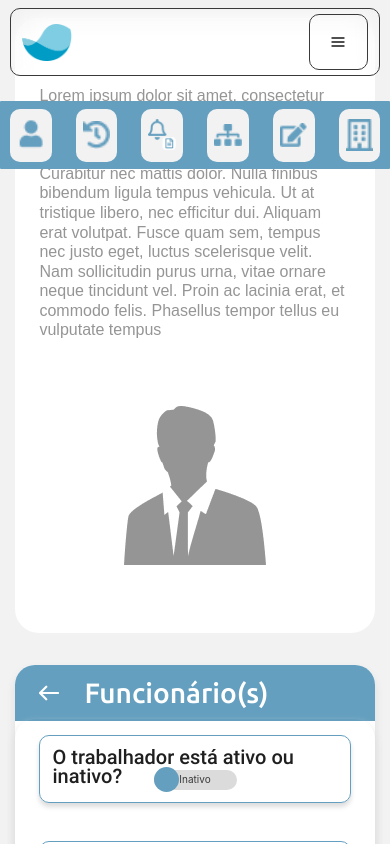
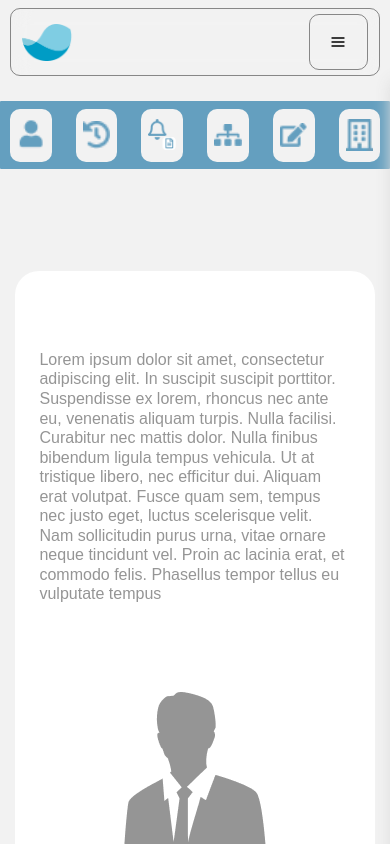
Before and after one commit to EriveltonMGit/Desafio-Front, a Next.js app: page /Pages/Funcionarios in a window 390 px wide. Shown: the top 844 px of the page. Built offline with nearby package versions, Linux system fonts and the light colour scheme.

Commit message:
chore: add resposividade  menu device

```diff
--- a/src/Components/FormAntDesing/AntDesingForm.css
+++ b/src/Components/FormAntDesing/AntDesingForm.css
@@ -369,6 +369,7 @@
 
     justify-content: space-around;
     position: relative;
+
     top: 16px;
 
 
--- a/src/Components/NavDevice/NavDevice.css
+++ b/src/Components/NavDevice/NavDevice.css
@@ -1,18 +1,15 @@
-
-
 @media (min-width: 1024px) {
   #menu_device {
     display: none;
   }
-  .container_menu_device{
+  .container_menu_device {
     display: none;
   }
 }
 
-
-@media (max-width:480px) {
+@media (max-width: 480px) {
   /* container_menu_device */
- .container_menu_device{
+  .container_menu_device {
     position: fixed;
     top: 0;
     width: 95%;
@@ -22,26 +19,25 @@
     backdrop-filter: blur(10px);
     z-index: 9000;
     border-radius: 10px;
-    border: 1px solid #3a3a3a;
+    border: 1px solid #3a3a3a94;
     display: flex;
     align-items: center;
     justify-content: space-between;
     z-index: 9999;
-    img{
+    img {
       width: 13vw;
       margin-left: 3vw;
     }
   }
-.btn-cart{
+  .btn-cart {
     width: 15vw;
     height: 85%;
-  border: 1px solid #3a3a3a;
+    border: 1px solid #3a3a3a94;
     margin-right: 3vw;
     border-radius: 10px;
     display: flex;
     align-items: center;
     justify-content: center;
-
   }
   /* Container do menu */
   #menu_device {
@@ -63,7 +59,7 @@ z-index: 9999;
     flex-direction: column;
     gap: 1vh;
     padding: 0.5rem;
-  transform: translateX(110%); /* Esconde o menu fora da tela */
+    transform: translateX(100%); /* Esconde o menu fora da tela */
     transition: transform 0.3s ease-in-out;
   }
 
@@ -115,8 +111,7 @@ z-index: 9999;
     transition: background-color 0.3s ease;
     width: 100%;
 
-  p{
-
+    p {
       font-size: 20px;
       line-height: 19.55px;
       font-weight: 400;
@@ -152,8 +147,7 @@ z-index: 9999;
 
     margin-bottom: 10vh;
 
-  p{
-
+    p {
       font-size: 20px;
       line-height: 19.55px;
       font-weight: 400;
@@ -161,10 +155,11 @@ z-index: 9999;
     }
   }
 
-
-
   /* Imagem no rodapé */
   .rodape_menu_device img {
     width: 8vw;
   }
+  .icon-elipsi {
+    color: black;
   }
+}
--- a/src/Components/NavDevice/NavDevice.tsx
+++ b/src/Components/NavDevice/NavDevice.tsx
@@ -29,7 +29,7 @@ const NavMenu: React.FC = () => {
       <nav className="container_menu_device">
         <img src="/favicon.png" alt="logo" loading="lazy" />
         <button className="btn-cart" onClick={toggleMenu}>
-          <FiMenu />
+          <FiMenu className="icon-elipsi"/>
         </button>
       </nav>
 
--- a/src/app/Pages/Funcionarios/Funcionarios.css
+++ b/src/app/Pages/Funcionarios/Funcionarios.css
@@ -26,7 +26,6 @@
   align-items: center;
   justify-content: center;
   flex-direction: column;
-
 }
 
 /* AQUI FICA A  SECTION FORM */
@@ -37,8 +36,6 @@
   display: flex;
   align-items: flex-start;
   justify-content: space-around;
-
-
 }
 
 /* content_cadastro_container */
@@ -50,7 +47,6 @@
   align-items: center;
   justify-content: space-around;
   gap: 32px;
-
 }
 
 /* AQUI FICA A DIV DO PERFIL DO FUNCIONÁRIO */
@@ -95,9 +91,7 @@
   justify-content: flex-end;
   flex-direction: column;
 
-
   position: relative;
-
 }
 
 /* AQUI FICA O FORM -INPUTS */
@@ -135,20 +129,12 @@
 
       object-fit: cover;
       background-size: cover;
-
     }
   }
 }
 
-
-
-
-
-
-
-
 /* form_switch_cadastro */
-.form_switch_cadastro{
+.form_switch_cadastro {
   width: 714px;
   height: 44px;
   border-radius: 10px;
@@ -158,24 +144,16 @@
   justify-content: space-between;
   padding: 12px;
 
-  p{
+  p {
     width: 253px;
     height: 19px;
     font-family: Roboto;
     font-weight: 500;
     font-size: 16px;
     line-height: 18.75px;
-    color: #272F33;
+    color: #272f33;
   }
 }
-
-
-
-
-
-
-
-
 
 /* AQUI FICA O CSS DA SECTION PROX PASSOS - um button */
 .px_passos {
@@ -208,7 +186,6 @@
   }
 }
 
-
 /* AQUI FICA O BUTTON PRÓXIMO*/
 .container_cadastro .btn_proximo {
   width: 194px;
@@ -239,7 +216,6 @@
   justify-content: flex-end;
   align-items: flex-end;
 
-
   img {
     width: 40vw;
   }
@@ -249,13 +225,13 @@
 }
 
 /* =================== MEDIA SCREEN ==================== */
-@media (max-width: 480px){
+@media (max-width: 480px) {
   /* AQUI FICA O CSS DO HOME - PAGINA INICIAL DO PROJETO */
 
   /* HOME */
   .container_cadastro {
     width: 100%;
-  height: auto;
+    height: 350vh;
 
     gap: 32px;
     display: flex;
@@ -263,12 +239,13 @@
     justify-content: center;
 
     margin-top: 10vh;
+    /* border: 1px solid red; */
   }
 
   /* CONTAINER SECTION FORM */
   .container_sections_cadastro {
     width: 100%;
-  height:100vh;
+    height: 100vh;
     position: absolute;
     left: 0;
     gap: 32px;
@@ -276,7 +253,6 @@
     align-items: center;
     justify-content: center;
     flex-direction: column;
-
   }
 
   /* AQUI FICA A  SECTION FORM */
@@ -286,11 +262,9 @@
     gap: 32px;
     margin-top: 35vh;
     display: flex;
-  align-items:center;
+    align-items: center;
     justify-content: space-around;
     flex-direction: column;
-
-
   }
 
   /* content_cadastro_container */
@@ -302,12 +276,11 @@
     align-items: center;
     justify-content: space-around;
     gap: 32px;
-
   }
 
   /* AQUI FICA A DIV DO PERFIL DO FUNCIONÁRIO */
   .container_sections_cadastro .perfil {
-  width:100%;
+    width: 100%;
     height: 25%;
     border-radius: 24px;
     padding: 24px;
@@ -318,7 +291,7 @@
     flex-direction: column;
     position: relative;
     background-color: #ffffff;
-margin-top: 10vh;
+    margin-top: 40vh;
 
     /* AQUI FICA O TEXTO DO PERFIL */
     p {
@@ -348,16 +321,15 @@ margin-top: 10vh;
     align-items: center;
     justify-content: center;
     flex-direction: column;
-
   }
   /* vertical-form */
-.vertical-form{
+  .vertical-form {
     width: 100%;
   }
 
   /* AQUI FICA O FORM -INPUTS */
   .container_sections_cadastro .title_form {
-  width:100%;
+    width: 100%;
     height: 56px;
     border-top-left-radius: 20px;
     border-top-right-radius: 20px;
@@ -390,14 +362,13 @@ margin-top: 10vh;
 
         object-fit: cover;
         background-size: cover;
-
       }
     }
   }
 
   /* AQUI FICA A SECTION PARA ADICIONAR FUNCIONÁRIOS */
   .container_sections_cadastro .container_funcionarios_add_form {
-  width:100%;
+    width: 100%;
     height: 150vh;
     border-radius: 20px;
     right: 24px;
@@ -411,7 +382,6 @@ margin-top: 10vh;
     overflow-y: auto;
     overflow-x: hidden;
     padding-bottom: 5px;
-
   }
 
   /* container_switch */
@@ -426,29 +396,21 @@ margin-top: 10vh;
     justify-content: flex-end;
     flex-direction: column;
     gap: 16px;
-
-
   }
-
-
 
   /* FORM CADASTRO  NOME*/
   .form_cadastro {
-
     width: 100%;
-  height: 270vh;
+    height: 300vh;
     display: flex;
     align-items: center;
-  justify-content:flex-end;
+    justify-content: flex-end;
     flex-direction: column;
     position: relative;
     gap: 16px;
-
-  /* border: 1px solid red; */
-
   }
   /* form_switch_cadastro */
-.form_switch_cadastro{
+  .form_switch_cadastro {
     width: 100%;
     height: 44px;
     border-radius: 10px;
@@ -458,27 +420,24 @@ margin-top: 10vh;
     justify-content: space-between;
     padding: 12px;
 
-  p{
+    p {
       width: 253px;
       height: 19px;
       font-family: Roboto;
       font-weight: 500;
       font-size: 16px;
       line-height: 18.75px;
-    color: #272F33;
+      color: #272f33;
     }
   }
 
-
-
-
   /* salvarFomr */
-.salvarFomr{
-  width:100%;
+  .salvarFomr {
+    width: 100%;
     height: 36px;
     border-radius: 10px;
     border: 1px solid #649fbf;
-  background-color: #FFFFFF;
+    background-color: #ffffff;
     padding: 10px 40px 10px 40px;
     display: flex;
     align-items: center;
@@ -486,7 +445,7 @@ margin-top: 10vh;
     gap: 10px;
     z-index: 300;
 
-  p{
+    p {
       width: 39px;
       height: 16px;
       font-family: Ubuntu;
@@ -497,9 +456,6 @@ z-index: 300;
     }
   }
 
-
-
-
   /* AQUI FICA O CSS DA SECTION PROX PASSOS - um button */
   .px_passos {
     width: 90%;
@@ -507,11 +463,10 @@ z-index: 300;
     top: 998px;
     display: flex;
     align-items: center;
-
   }
   /* AQUI FICA O BUTTON VOLTAR */
   .bt_anterior {
-  width:100%;
+    width: 100%;
     height: 32px;
     border-radius: 10px;
 
@@ -529,7 +484,6 @@ z-index: 300;
       font-family: Roboto;
     }
   }
-
 
   /* AQUI FICA O BUTTON PRÓXIMO*/
   .container_cadastro .btn_proximo {
--- a/src/app/Pages/Home/Home.css
+++ b/src/app/Pages/Home/Home.css
@@ -452,7 +452,7 @@
   /* HOME */
   .container_home {
     width: 100%;
-    height: 200vh;
+    height: 220vh;
 
     left: 0px;
     display: flex;
@@ -466,7 +466,7 @@
   /* CONTAINER SECTION FORM */
   .container_sections {
     width: 100%;
-    height: 200vh;
+    height: 220vh;
     position: absolute;
     top: 24px;
     gap: 32px;
@@ -496,7 +496,7 @@
   /* AQUI FICA A DIV DO PERFIL DO FUNCIONÁRIO */
   .perfil {
     width: 100%;
-    height: 400px;
+    height: 500px;
     border-radius: 24px;
     padding: 24px;
     gap: 32px;
```
Lines whose indentation alone changed are shown as unchanged.
